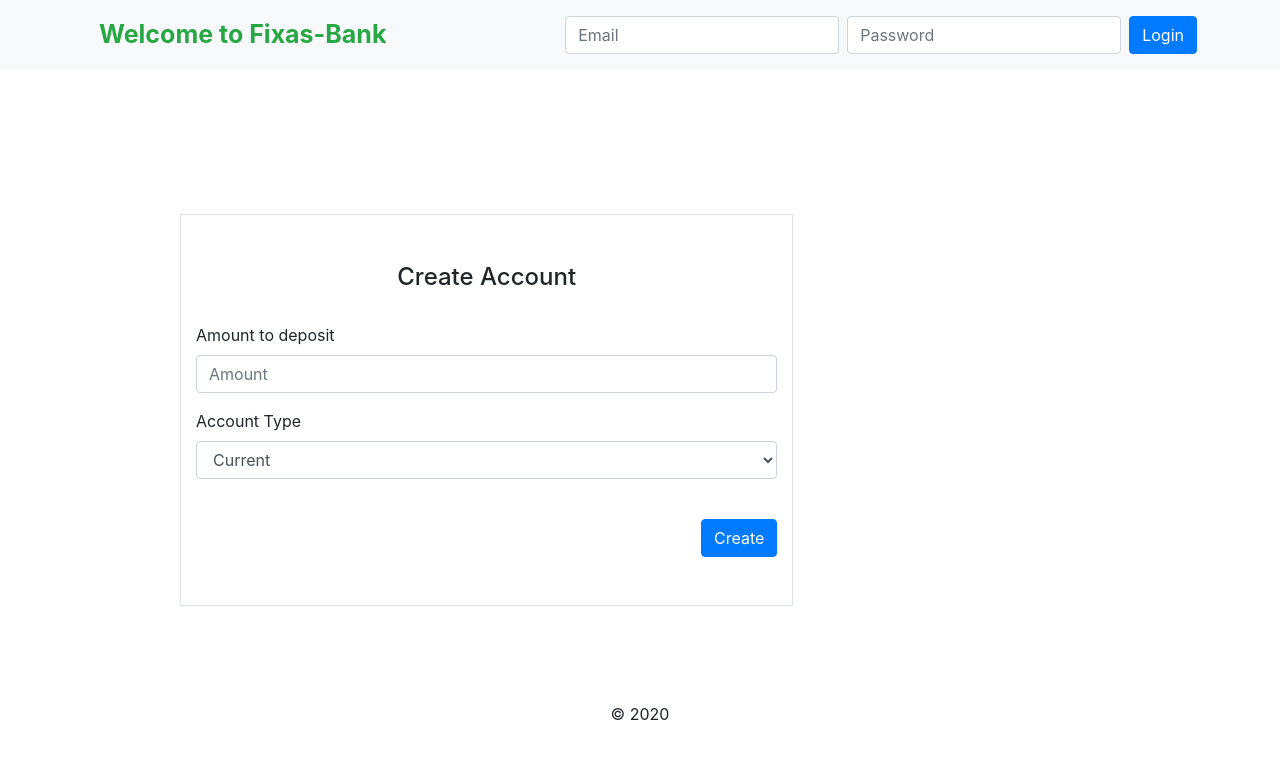
After one commit to isokandonee/fixas-app, a PHP site: page /dashboard/account.php in a window 1280 px wide. The commit adds this page. Shown: the top 759 px of the page. Run offline with PHP 8.4, Linux system fonts and the light colour scheme; data that the repository does not hold is empty.

Commit message:
Account and deposit created

```diff
--- a/controller/login.php
+++ b/controller/login.php
@@ -25,6 +25,7 @@ if (isset($_POST['token'])) {
             $_SESSION['email'] = $r['email'];
             $_SESSION['first_name'] = $r['first_name'];
             $_SESSION['last_name'] = $r['last_name'];
+            $_SESSION['user_id'] = $r['d'];
             header("Location: ../dashboard/index.php?login=success");
             exit();
 
--- /dev/null
+++ b/dashboard/account.php
@@ -0,0 +1,88 @@
+<?php
+include "../include/header.php";
+?>
+<!-- <div class="content">
+            <div class="container-fluid">
+                <div class="row">
+                    <div class="col-md-8">
+                        <div class="card">
+                            <div class="header">
+                                <h4 class="title">Edit Profile</h4>
+                            </div>
+                            <div class="content">
+                                    <form enctype="multipart/form-data" action="account.php" method="POST">
+                                        <div class="row">
+                                            <div class="col-md-8 pl-1">
+                                                <div class="form-group">
+                                                    <label for="exampleInputEmail1">Amount to deposit</label>
+                                                    <input type="text" class="form-control" name="amount" placeholder="Amount">
+                                                </div>
+                                            </div>
+                                        </div>
+                                        <div class="row">
+                                            <div class="col-md-6 pr-1">
+                                                <div class="form-group">
+                                                    <label>Savings</label>
+                                                    <input type="checkbox" checked class="form-control" name="savings">
+                                                </div>
+                                            </div>
+                                            <div class="col-md-6 pl-1">
+                                                <div class="form-group">
+                                                    <label>Current</label>
+                                                    <input type="checkbox" checked class="form-control" name="current">
+                                                </div>
+                                            </div>
+                                        </div>
+                                        <button type="submit" class="btn btn-info btn-fill pull-right">Create</button>
+                                        <div class="clearfix"></div>
+                                    </form>
+                            </div>
+                        </div>
+                    </div>
+
+
+
+                </div>
+            </div>
+        </div> -->
+
+        <div class="container">
+    <div class="row">
+        <div class="col-sm-10 m-auto">
+            <section class="testimonial py-5" id="testimonial">
+                <div class="container pt-5">
+                    <div class="row">
+                        <div class="col-md-8 py-5 border">
+                            <!-- <p>             -->
+                                <h4 class="pb-4 text-center">Create Account</h4>
+                            <!-- </p> -->
+                            <form class="" action="../controller/account.php" method="POST" enctype="multipart/form-data">
+                                <input type="hidden" name="token" value="sdkajsdaksjdklasjdaklsdjalkjs938092qpwoalsdalsdasdasd">
+                                <div class="form-row">
+                                    <div class="form-group col-md-12">
+                                        <label for="exampleInputEmail1">Amount to deposit</label>
+                                        <input required placeholder="Amount" type="email" name="email" class="form-control">
+                                    </div>
+                                </div>
+                                <div class="form-row">
+                                    <div class="form-group col-md-12">
+                                        <label for="sel1">Account Type</label>
+                                        <select class="form-control" id="sel1">
+                                            <option value="1">Current</option>
+                                            <option value="2">Savings</option>
+                                            <option value="3">Domiciliary</option>
+                                        </select>
+                                    </div>
+                                </div>
+                                    <button type="submit" class="btn mt-4 btn-primary float-right">Create</button>
+                            </form>
+                        </div>
+                    </div>
+                </div>
+            </section>
+        </div>
+    </div>
+</div>
+<?php
+    include "../include/footer.php";
+?>
--- a/include/header.php
+++ b/include/header.php
@@ -35,12 +35,12 @@
 
 </head>
 <body>
-    <header>
+    <header class="mb-5">
         <nav class="navbar navbar-expand-sm bg-light">
             <div class="container col-sm-11">
                 <ul class="nav nav-pills">
                     <li class="nav-item">
-                        <a class="nav-link <?php if ($CURRENT_PAGE == "Index") {?>active<?php }?>" href="
+                        <a style="font-size:1.1em;"class="nav-link text-success <?php if ($CURRENT_PAGE == "Index") {?>active<?php }?>" href="
                         <?php if (isset($_SESSION['email'])) { ?>
                             ../dashboard/index.php
                         <?php }
@@ -51,7 +51,7 @@
                         ">
                             <?php
                                 if (isset($_SESSION['email'])) {
-                                    echo "<b style='font-size:25px;'>". $_SESSION['first_name'] ." ". $_SESSION['last_name']."</b>";
+                                    echo  $_SESSION['first_name']." ".$_SESSION['last_name'];
                                 }
                                 else{
                                     echo "<b style='font-size:25px;'>Welcome to Fixas-Bank</b>";
@@ -59,6 +59,22 @@
                             ?>
                         </a>
                     </li>
+                        <?php
+                            if (isset($_SESSION['email'])) {
+                                echo '
+                                <li class="nav-item">
+                                    <a class="nav-link" href="../dashboard/account.php">Create Account</a>
+                                </li>
+                                <li class="nav-item">
+                                    <a class="nav-link" href="../dashboard/deposit.php">Deposit</a>
+                                </li>
+                                <li class="nav-item">
+                                    <a class="nav-link" href="../dashboard/withdraw.php">Withdraw</a>
+                                </li>
+                                ';
+                            }
+                        ?>
+
                 </ul>
                 <?php
                     if (isset($_SESSION['email'])) {
```
Also changed, not shown: dashboard/index.php (+12 -5 lines), include/side-nav.php (added, +17 -0 lines), login.php (+16 -0 lines).
